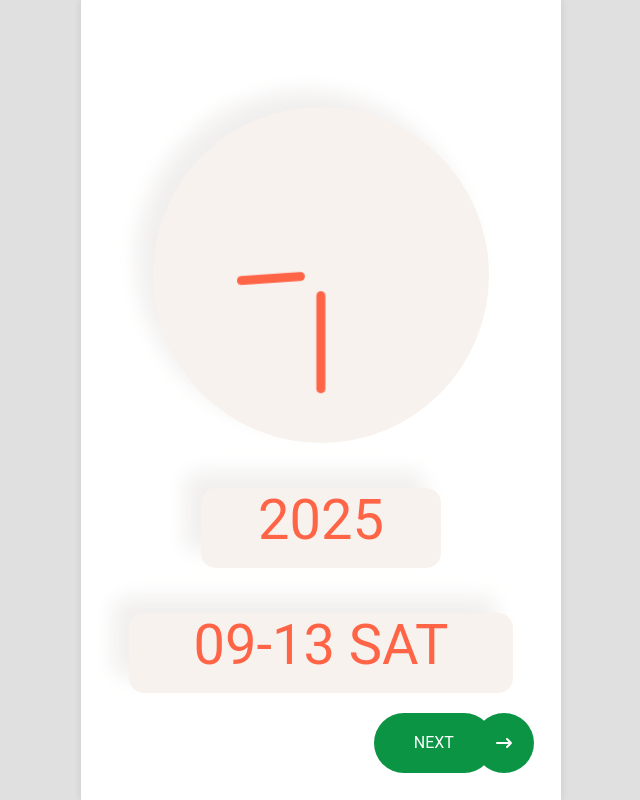
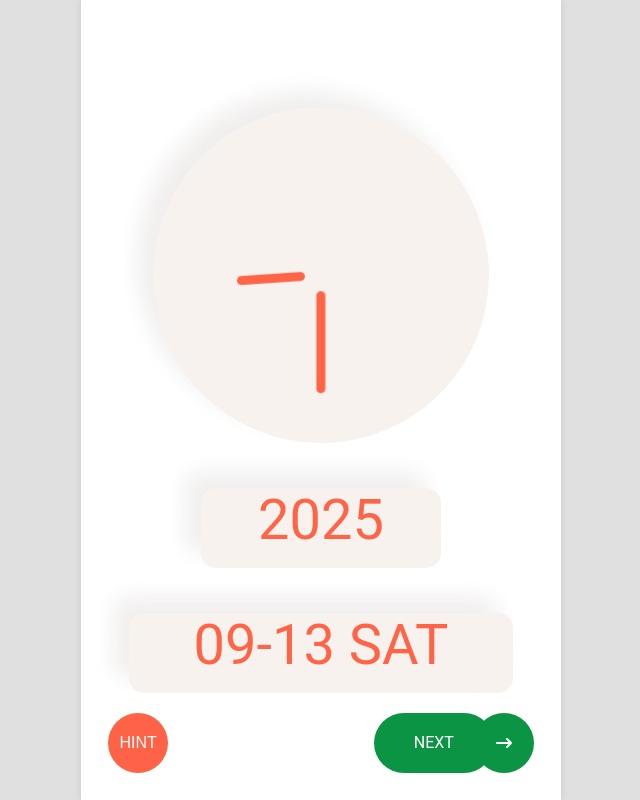
Before and after one commit to skojphy/wedding-es, a SvelteKit app: page /B7xL1sHz in a window 1280 px wide. Shown: the whole page, without its empty margins (319-959 px from the left). Built offline with nearby package versions, Linux system fonts and the light colour scheme.

Commit message:
feat: 힌트 버튼 추가

```diff
--- /dev/null
+++ b/src/components/HintButton.svelte
@@ -0,0 +1,44 @@
+<script>
+	import Hint1 from '$lib/hints/hint1.svelte';
+	import HintModal from '$components/HintModal.svelte';
+
+	export let hintCode;
+
+	let HintComponent;
+	if (hintCode === 'B7xL1sHz') {
+		HintComponent = Hint1;
+	}
+
+	let isModalOpen = false;
+
+	const handleClick = () => {
+		isModalOpen = !isModalOpen;
+		console.log('wefewsfws', isModalOpen);
+	};
+</script>
+
+<button class="hint-button" on:click={handleClick}>HINT</button>
+
+{#if isModalOpen}
+	<HintModal on:close={() => (isModalOpen = false)}>
+		<svelte:component this={HintComponent} />
+	</HintModal>
+{/if}
+
+<style>
+	.hint-button {
+		background-color: #ff6347;
+		color: white;
+		border: none;
+		padding: 0.5rem 1rem;
+		border-radius: 9999px;
+		font-size: 1rem;
+		cursor: pointer;
+
+		width: 60px;
+		height: 60px;
+		display: flex;
+		align-items: center;
+		justify-content: center;
+	}
+</style>
--- a/src/components/Hint.svelte
+++ b/src/components/HintModal.svelte
@@ -1,14 +1,19 @@
 <script>
-	export let hintText = '';
+	import { createEventDispatcher } from 'svelte';
+
+	const dispatch = createEventDispatcher();
+
+	function closeModal() {
+		dispatch('close');
+	}
 </script>
 
 <div class="modal-backdrop">
 	<div class="hint-modal">
+		<button class="close-button" on:click={closeModal}>×</button>
 		<div class="hint-title">HINT</div>
 		<div class="hint-content">
-			{#each hintText.split('\n') as line}
-				<p>{line}</p>
-			{/each}
+			<slot />
 		</div>
 	</div>
 </div>
@@ -24,7 +29,6 @@
 		display: flex;
 		justify-content: center;
 		align-items: center;
-		z-index: 999;
 	}
 
 	.hint-modal {
@@ -34,6 +38,8 @@
 		width: 80%;
 		max-width: 400px;
 		box-shadow: 0 6px 16px rgba(0, 0, 0, 0.3);
+		z-index: 999999;
+		position: relative;
 	}
 
 	.hint-title {
@@ -53,8 +59,14 @@
 		color: #333;
 	}
 
-	.hint-content p {
-		margin: 0.5rem 0;
-		text-align: center;
+	.close-button {
+		position: absolute;
+		top: 0.5rem;
+		right: 0.5rem;
+		background: transparent;
+		border: none;
+		font-size: 2rem;
+		cursor: pointer;
+		color: #333;
 	}
 </style>
--- a/src/components/NextButton.svelte
+++ b/src/components/NextButton.svelte
@@ -30,9 +30,9 @@
 
 <style>
 	.next-button-container {
-		position: absolute;
-		bottom: 1rem;
-		right: 1rem;
+		height: 60px;
+		display: flex;
+		align-items: center;
 	}
 	.next-button {
 		display: flex;
--- /dev/null
+++ b/src/lib/hints/hint1.svelte
@@ -0,0 +1,12 @@
+<script>
+	export let className = '';
+</script>
+
+<div class={`hint-wrapper ${className}`}>
+	<p>힌트: 사진을 자세히 보자</p>
+	<img
+		src="/images/insta/feed6_1.png"
+		alt="1번 힌트 이미지"
+		style="width: 100%; border-radius: 8px; margin-top: 1rem;"
+	/>
+</div>
--- a/src/lib/stages/Intro2.svelte
+++ b/src/lib/stages/Intro2.svelte
@@ -1,14 +1,16 @@
 <script>
 	import { onMount } from 'svelte';
 	import NextButton from '$components/NextButton.svelte';
+	import HintButton from '$components/HintButton.svelte';
+	import Input from '$components/Input.svelte';
 
 	let hoursEl, minutesEl;
 
-	function rotation(target, val) {
+	const rotation = (target, val) => {
 		target.style.transform = `rotate(${val}deg)`;
-	}
+	};
 
-	function updateClock() {
+	const updateClock = () => {
 		const now = new Date();
 		let h = (now.getHours() % 12) + now.getMinutes() / 59;
 		let m = now.getMinutes();
@@ -20,7 +22,7 @@
 
 		rotation(hoursEl, h);
 		rotation(minutesEl, m);
-	}
+	};
 
 	onMount(() => {
 		updateClock();
@@ -41,7 +43,8 @@
 <div class="year neumorphism"><span class="text">2025</span></div>
 <div class="date neumorphism"><span class="text">09-13 SAT</span></div>
 
-<div class="next-wrapper">
+<div class="button-bar">
+	<HintButton hintCode="B7xL1sHz" />
 	<NextButton href="/mz9Yv3Rt" color="#0b9444" />
 </div>
 
@@ -65,6 +68,7 @@
 		position: relative;
 		border-radius: 50%;
 		margin: 1.4rem;
+		z-index: 0;
 	}
 
 	.hand {
@@ -72,16 +76,16 @@
 		bottom: 50%;
 		transform-origin: bottom;
 		border-radius: 1000px;
-		z-index: 200;
+		z-index: 20;
 	}
 
 	.hand-inner {
 		position: absolute;
-		bottom: 1rem; /* offset from the pivot */
+		bottom: 1rem;
 		left: 50%;
 		transform: translateX(-50%);
 		width: 100%;
-		height: calc(100% - 1rem); /* slightly shorter than the base hand */
+		height: calc(100% - 1rem);
 		background: #ff6446;
 		border-radius: 1000px;
 	}
@@ -115,19 +119,13 @@
 		align-content: center;
 	}
 
-	.next-wrapper {
-		position: absolute;
-		bottom: 0.7rem;
-		right: 0.7rem;
-		z-index: 10;
-	}
-
 	.text {
 		font-size: 3.5rem;
 		text-align: center;
 		height: 10vh;
 		line-height: 8vh;
 	}
+
 	@keyframes spin-counter {
 		from {
 			transform: rotate(0deg);
@@ -136,4 +134,17 @@
 			transform: rotate(-360deg);
 		}
 	}
+
+	.button-bar {
+		position: absolute;
+		bottom: 1.7rem;
+		padding: 0 1.7rem;
+		left: 0;
+		right: 0;
+		width: 100%;
+		display: flex;
+		justify-content: space-between;
+		box-sizing: border-box;
+		z-index: 10;
+	}
 </style>
--- a/src/routes/[slug]/+page.ts
+++ b/src/routes/[slug]/+page.ts
@@ -1,9 +1,7 @@
-import type { PageLoad } from './$types';
 import { error } from '@sveltejs/kit';
-import type { StageConfig } from '$lib/stages';
 import { stages } from '$lib/stages';
 
-export const load: PageLoad = ({ params }) => {
+export const load = ({ params }) => {
     const config = stages[params.slug];
     if (!config) throw error(404, 'Stage not found');
     return { config };
```
